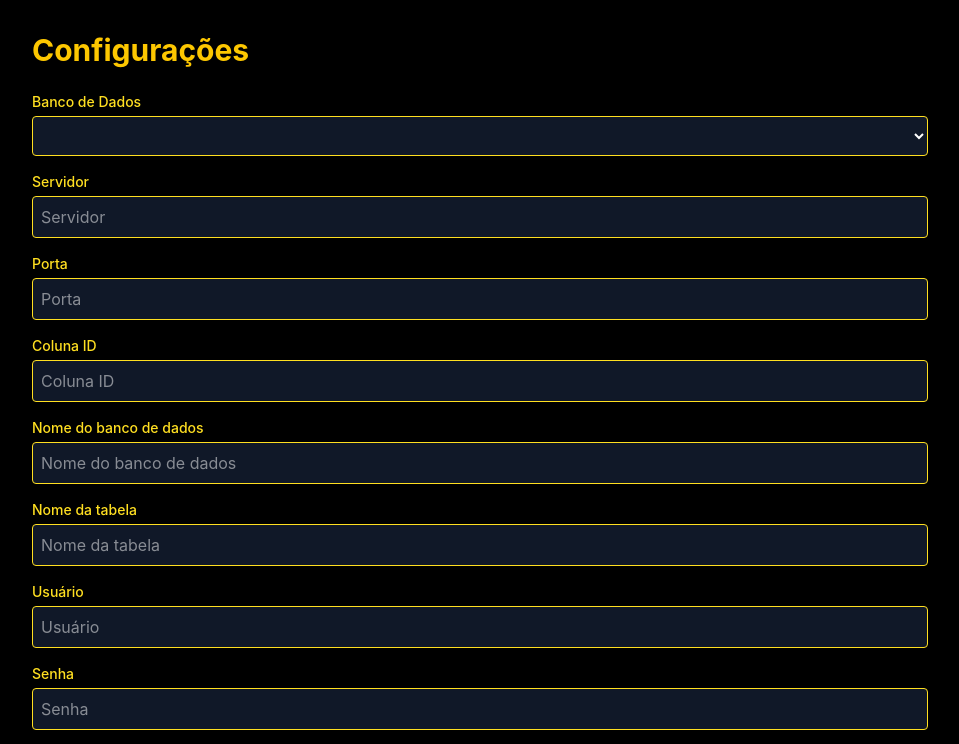
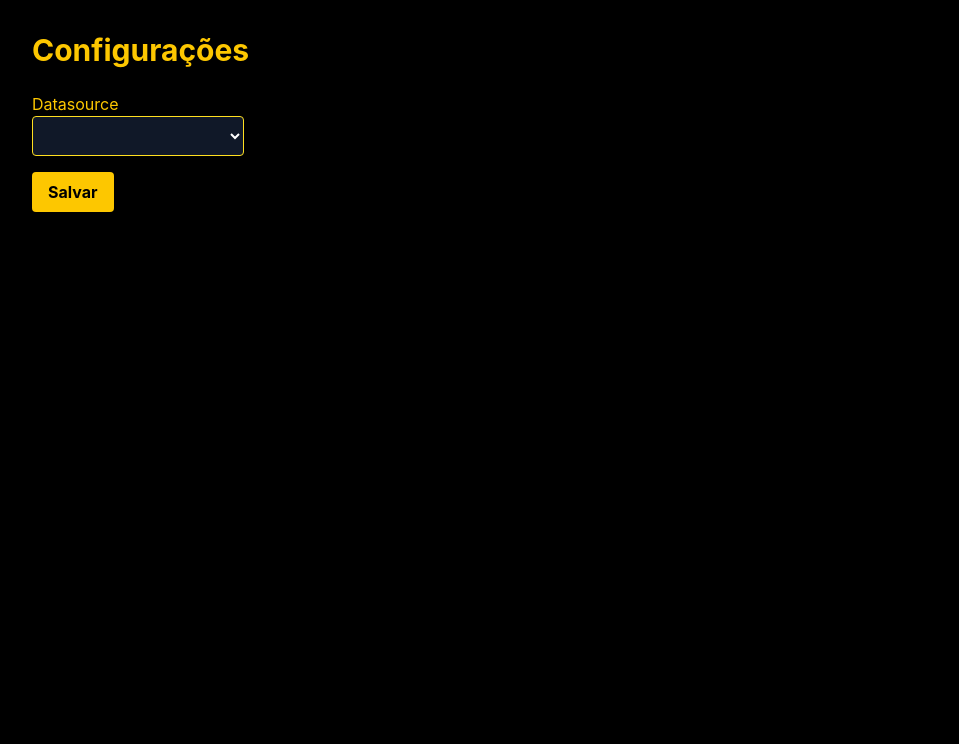
Before and after one commit to WesleyAraujoFernandes/heimdall-ui, an Angular app: page /settings in a window 1280 px wide. Shown: the top 744 px of the page, without its empty margins (160-1119 px from the left). Built offline with nearby package versions, Linux system fonts and the light colour scheme.

Commit message:
feat: griding settings field columns

```diff
--- a/src/app/pages/settings/settings.component.html
+++ b/src/app/pages/settings/settings.component.html
@@ -5,9 +5,23 @@
     </h1>
     <form [formGroup]="form" (ngSubmit)="save()" class="space-y-4">
       <div>
+        <label for="dataSource" class="text-yellow-400">Datasource</label>
+        <div class="grid grid-cols-4 gap-4">
+          <select name="dataSource" id="dataSource" formControlName="dataSource"
+            class="rounded border border-yellow-300 bg-gray-900 p-2 text-white">
+            @for (option of collectionTypeOptions; track option.value) {
+            <option [value]="option.value">
+              {{ option.label }}
+            </option>
+            }
+          </select>
+        </div>
+        <!--
+        <div visible="false">
           <label for="dbms" class="mb-1 block text-sm font-medium text-yellow-300">
             Banco de Dados
           </label>
+          <div>
             <select formControlName="dbms" name="dbms" id="dbms"
               class="w-full rounded border border-yellow-300 bg-gray-900 p-2 text-white">
               @for (option of dbmsOptions; track option.value) {
@@ -33,7 +47,8 @@
               class="w-full rounded border border-yellow-300 bg-gray-900 p-2 text-white">
           </div>
           <div>
-        <label for="databaseName" class="mb-1 block text-sm font-medium text-yellow-300">Nome do banco de dados</label>
+            <label for="databaseName" class="mb-1 block text-sm font-medium text-yellow-300">Nome do banco de
+              dados</label>
             <input name="databaseName" formControlName="databaseName" placeholder="Nome do banco de dados"
               class="w-full rounded border border-yellow-300 bg-gray-900 p-2 text-white">
           </div>
@@ -52,12 +67,15 @@
             <input type="password" formControlName="databasePassword" placeholder="Senha"
               class="w-full rounded border border-yellow-300 bg-gray-900 p-2 text-white">
           </div>
+
           <textarea rows="6" formControlName="databaseQuery" placeholder="SQL"
             class="w-full rounded border border-yellow-300 bg-gray-900 p-2 text-white">
       </textarea>
+        </div>
+        -->
+      </div>
       <button type="submit" class="rounded bg-yellow-400 px-4 py-2 font-bold text-black">
         Salvar
       </button>
     </form>
   </div>
-</div>
--- a/src/app/pages/settings/settings.component.ts
+++ b/src/app/pages/settings/settings.component.ts
@@ -11,6 +11,11 @@ export class SettingsComponent {
   private fb = inject(FormBuilder)
   private settingsService = inject(SettingsService)
 
+  collectionTypeOptions = [
+    { value: "DATABASE", label: 'Database' },
+    { value: "FILESYSTEM", label: "File System" }
+  ]
+
   dbmsOptions = [
     { value: 'POSTGRESQL', label: 'PostgreSQL' },
     { value: 'MYSQL', label: 'MySQL' },
@@ -20,7 +25,8 @@ export class SettingsComponent {
   ]
 
   form = this.fb.group({
-    collectionType: ['DATABASE', Validators.required],
+    collectionType: ['', Validators.required],
+    dataSource: ['', Validators.required],
     dbms: ['', Validators.required],
     databaseServerUrl: ['', Validators.required],
     databaseServerPort: ['', Validators.required],
```
Lines whose indentation alone changed are shown as unchanged.
